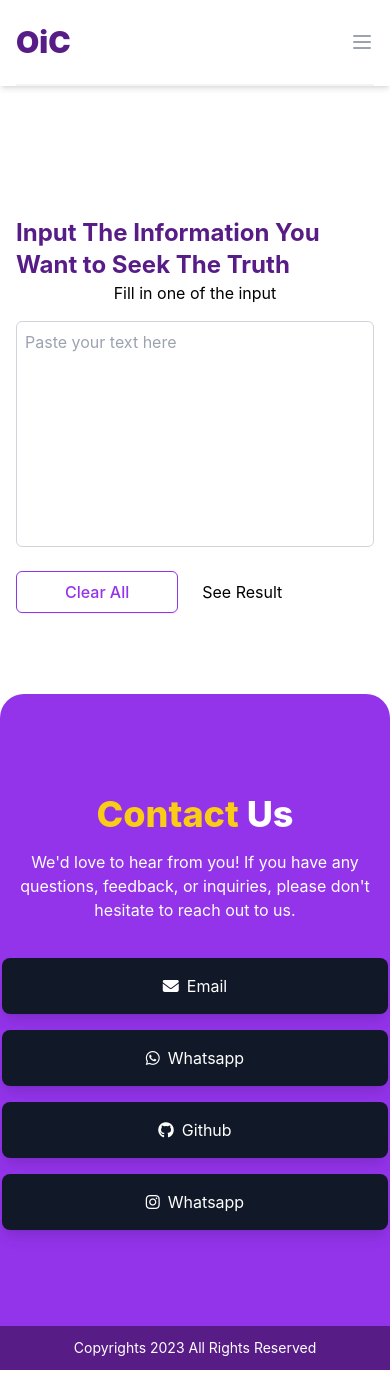
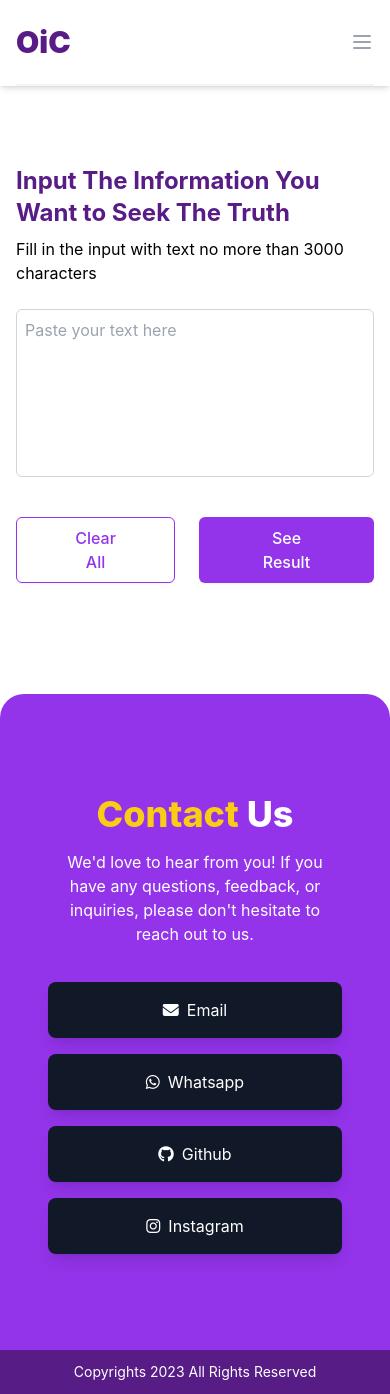
Before and after one commit to sidqiaverroes/OiC-Senior-Project, a React (Create React App) app in the folder client/: page /seek in a window 390 px wide. Before the commit the page ends 1370 px from the top, so only its background shows below. Built offline with nearby package versions, Linux system fonts and the light colour scheme.

Commit message:
fix responsive and fix some handling

```diff
--- a/client/src/components/Contact.jsx
+++ b/client/src/components/Contact.jsx
@@ -21,22 +21,22 @@ function Contact() {
 
           <div className="flex flex-col xl:flex-row gap-4">
             <div className="flex flex-col justify-between gap-4">
-              <a className="flex flex-row gap-2 py-4 px-36 rounded-lg justify-center items-center bg-gray-900 text-white hover:bg-gray-800 cursor-pointer hover:-translate-y-1 shadow-lg hover:shadow-xl transition-transform ">
+              <a className="flex flex-row gap-2 py-4 md:px-36 rounded-lg justify-center items-center bg-gray-900 text-white hover:bg-gray-800 cursor-pointer hover:-translate-y-1 shadow-lg hover:shadow-xl transition-transform ">
                 <i class="fa-solid fa-envelope"></i> <p>Email</p>
               </a>
-              <a className="flex flex-row gap-2 py-4 px-36 rounded-lg justify-center items-center bg-gray-900 text-white hover:bg-gray-800 cursor-pointer hover:-translate-y-1 shadow-lg hover:shadow-xl transition-transform ">
+              <a className="flex flex-row gap-2 py-4 md:px-36 rounded-lg justify-center items-center bg-gray-900 text-white hover:bg-gray-800 cursor-pointer hover:-translate-y-1 shadow-lg hover:shadow-xl transition-transform ">
                 <i class="fa-brands fa-whatsapp"></i> <p>Whatsapp</p>
               </a>
             </div>
 
             <div className="flex flex-col justify-between gap-4">
-              <a className="flex flex-row gap-2 py-4 px-36 rounded-lg justify-center items-center bg-gray-900 text-white hover:bg-gray-800 cursor-pointer hover:-translate-y-1 shadow-lg hover:shadow-xl transition-transform">
+              <a className="flex flex-row gap-2 py-4 md:px-36 rounded-lg justify-center items-center bg-gray-900 text-white hover:bg-gray-800 cursor-pointer hover:-translate-y-1 shadow-lg hover:shadow-xl transition-transform">
                 <i class="fa-brands fa-github"></i>
                 <p>Github</p>
               </a>
-              <a className="flex flex-row gap-2 py-4 px-36 rounded-lg justify-center items-center bg-gray-900 text-white hover:bg-gray-800 cursor-pointer hover:-translate-y-1 shadow-lg hover:shadow-xl transition-transform">
+              <a className="flex flex-row gap-2 py-4 md:px-36 rounded-lg justify-center items-center bg-gray-900 text-white hover:bg-gray-800 cursor-pointer hover:-translate-y-1 shadow-lg hover:shadow-xl transition-transform">
                 <i class="fa-brands fa-instagram"></i>
-                <p>Whatsapp</p>
+                <p>Instagram</p>
               </a>
             </div>
           </div>
--- a/client/src/components/Result.jsx
+++ b/client/src/components/Result.jsx
@@ -31,19 +31,18 @@ export default function Result({ result, handleSeekAgain }) {
       <div className="mb-12 lg:mb-0 lg:mt-2 lg:mr-24">
         <CircleProgress targetProgress={targetProgress} />
       </div>
-      <div className="flex flex-col gap-8">
+      <div className="flex flex-col gap-6">
         <div>
           <input type="text" onChange={handleInputChange}></input>
           <h1 className="lg:text-left text-center text-2xl font-bold text-purple-900">
-            Do we help you a lot?
+            Here comes the truth!
           </h1>
-          <p>
-            Lorem ipsum dolor sit amet, consectetur adipiscing elit. Vestibulum
-            cursus.
+          <p className="px-8 lg:px-0 text-center lg:text-left">
+            The percentage is the truth of the information you entered.
           </p>
         </div>
 
-        <div className="flex flex-row gap-4">
+        <div className="flex flex-col md:flex-row gap-4 justify-center items-center lg:justify-start lg:items-start">
           <Link
             to=""
             className=" items-center justify-center px-12 py-2 border border-transparent rounded-md shadow-sm text-base font-medium text-white bg-purple-600 hover:bg-purple-700"
--- a/client/src/components/Seek.jsx
+++ b/client/src/components/Seek.jsx
@@ -1,7 +1,6 @@
 import React, { useState } from "react";
-import { Link } from "react-router-dom";
 
-export default function Seek({ handleSubmit }) {
+export default function Seek({ handleSubmit, error }) {
   const [inputText, setInputText] = useState("");
 
   const handleClear = () => {
@@ -10,37 +9,52 @@ export default function Seek({ handleSubmit }) {
 
   return (
     <div className="max-w-7xl mx-auto px-4 sm:px-6 lg:px-8 flex flex-col gap-8 py-24">
-      <div className="flex flex-col justify-center items-center h-96">
+      <div className="flex flex-col justify-center items-center h-96 gap-2">
         <h2 className=" text-2xl font-bold text-purple-900">
           Input The Information You Want to Seek The Truth
         </h2>
-        <p>Fill in one of the input</p>
-        <form onSubmit={(e) => handleSubmit(e, inputText)} className="w-full">
+        <p>Fill in the input with text no more than 3000 characters</p>
+        <form
+          onSubmit={(e) => handleSubmit(e, inputText)}
+          className="w-full flex flex-col justify-center items-center"
+        >
           <div className="my-4 w-full h-full">
             <textarea
               placeholder="Paste your text here"
               value={inputText}
               onChange={(e) => setInputText(e.target.value)}
-              rows={5}
-              maxLength={3000}
+              rows={6}
               name="input_text"
               className=" w-full h-full p-2 border border-gray-300 rounded-md resize-none focus:outline-none focus:ring-2 focus:ring-purple-600 focus:border-transparent"
             ></textarea>
           </div>
 
-          {/* <div className="flex flex-row w-1/2 items-center justify-between">
-            <p>Link / URL :</p>
-            <input className=" w-4/5 p-2 border border-gray-300 rounded-md resize-none focus:outline-none focus:ring-2 focus:ring-purple-600 focus:border-transparent"></input>
-          </div> */}
+          {error === 1 && (
+            <div className=" text-red-600 font-bold">
+              Input can't be more than 3000 characters!
+            </div>
+          )}
+
+          {error === 2 && (
+            <div className=" text-red-600 font-bold">
+              Please input valid text!
+            </div>
+          )}
 
           <div className="flex flex-row mt-6 gap-6">
             <button
+              type="reset"
               onClick={handleClear}
               className=" items-center justify-center px-12 py-2 rounded-md shadow-sm text-base font-medium text-purple-600 border border-purple-600 hover:bg-purple-700 hover:text-white"
             >
               Clear All
             </button>
-            <button type="Submit">See Result</button>
+            <button
+              type="Submit"
+              className=" items-center justify-center px-12 py-2 border border-transparent rounded-md shadow-sm text-base font-medium text-white bg-purple-600 hover:bg-purple-700"
+            >
+              See Result
+            </button>
           </div>
         </form>
       </div>
--- a/client/src/pages/seekPage.jsx
+++ b/client/src/pages/seekPage.jsx
@@ -6,9 +6,18 @@ import Contact from "../components/Contact";
 
 function SeekPage() {
   const [result, setResult] = useState(null);
+  const [error, setError] = useState(0);
 
   const handleSubmit = async (e, inputText) => {
     e.preventDefault();
+
+    if (inputText.length > 3000) {
+      setError(1); // Set error flag
+      return;
+    } else if (inputText === "") {
+      setError(2);
+      return;
+    } else setError(false);
 
     try {
       const response = await fetch("http://127.0.0.1:5000/detect-news", {
@@ -45,7 +54,7 @@ function SeekPage() {
       {result ? (
         <Result result={result} handleSeekAgain={handleSeekAgain} />
       ) : (
-        <Seek handleSubmit={handleSubmit} />
+        <Seek handleSubmit={handleSubmit} error={error} />
       )}
 
       <Contact />
```
Also changed, not shown: client/src/App.js (+4 -4 lines).
